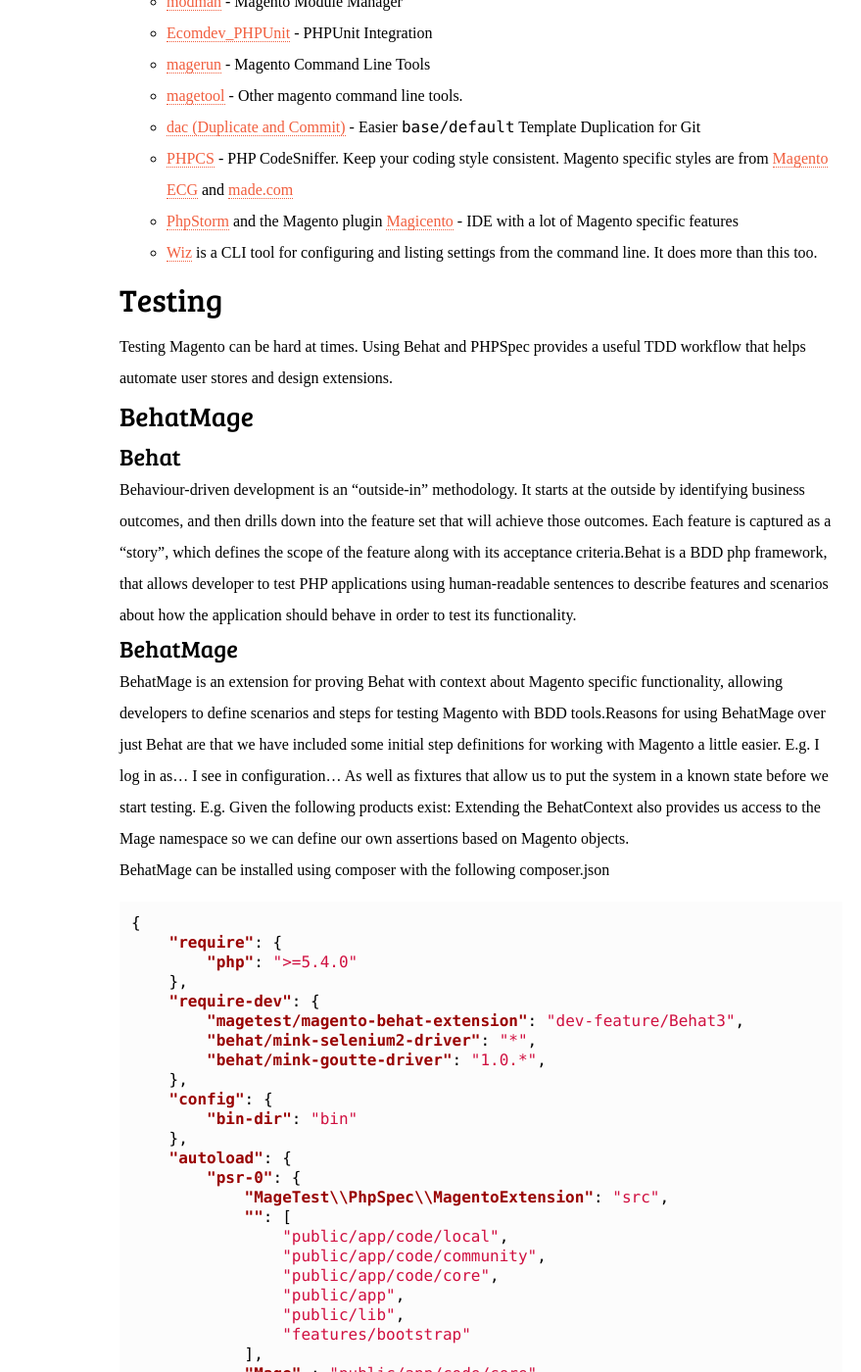
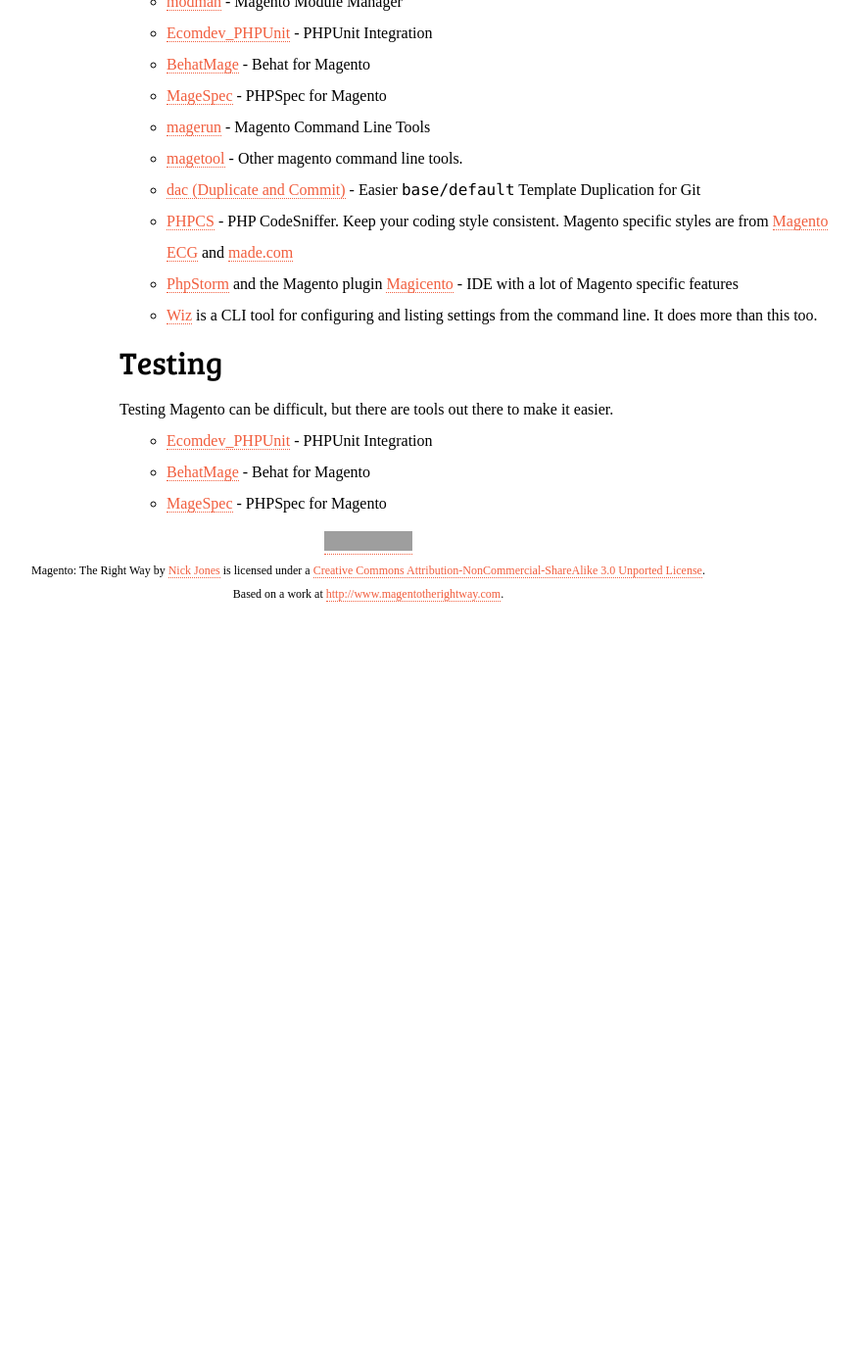
Before and after one commit to punkstar/magentotherightway.com, a Jekyll site: the page built from index.html, in a window 1280 px wide and 1400 px high, scrolled down 4491 px. Shown: the whole window at 98% size, without its empty margins (264-1143 px from the left). Built offline with Jekyll 4.4.1, drawn with Linux system fonts in a browser that asks for light colours; some web fonts are replaced; after the commit the page ends 5121 px from its top, so only the background shows below that; some of the changed text lies outside the part shown; grey boxes are pictures that could not be loaded.

Commit message:
Don't give behatmage/magespec so much prevalence
* BehatMage and MageSpec took up a lot of room compared to the feel
  of the advice on the rest of the site
* Moved to just links, keeps the page shorter
* Add separate testing section
* Removed configuration file.

```diff
--- a/_posts/06-01-01-DevelopmentTools.md
+++ b/_posts/06-01-01-DevelopmentTools.md
@@ -7,6 +7,8 @@
 
 * [modman](https://github.com/colinmollenhour/modman) - Magento Module Manager
 * [Ecomdev_PHPUnit](https://github.com/EcomDev/EcomDev_PHPUnit) - PHPUnit Integration
+* [BehatMage](https://github.com/MageTest/BehatMage) - Behat for Magento
+* [MageSpec](https://github.com/MageTest/MageSpec) - PHPSpec for Magento
 * [magerun](https://github.com/netz98/n98-magerun) - Magento Command Line Tools
 * [magetool](http://magetool.co.uk/) - Other magento command line tools.
 * [dac (Duplicate and Commit)](https://github.com/shawesome/dac) - Easier `base/default` Template Duplication for Git
--- a/_posts/07-01-01-Testing.md
+++ b/_posts/07-01-01-Testing.md
@@ -3,5 +3,8 @@
 permalink: testing
 ---
 
-Testing Magento can be hard at times. Using Behat and PHPSpec provides a useful TDD workflow that helps automate
-user stores and design extensions.
+Testing Magento can be difficult, but there are tools out there to make it easier.
+
+* [Ecomdev_PHPUnit](https://github.com/EcomDev/EcomDev_PHPUnit) - PHPUnit Integration
+* [BehatMage](https://github.com/MageTest/BehatMage) - Behat for Magento
+* [MageSpec](https://github.com/MageTest/MageSpec) - PHPSpec for Magento
--- a/_posts/07-02-01-BehatMage.md
+++ /dev/null
@@ -1,57 +0,0 @@
----
-title: BehatMage
-permalink: behat_mage
-isChild: true
----
-
-### Behat
-Behaviour-driven development is an “outside-in” methodology. It starts at the outside by identifying business outcomes,
-and then drills down into the feature set that will achieve those outcomes. Each feature is captured as a “story”,
-which defines the scope of the feature along with its acceptance criteria.Behat is a BDD php framework, that allows developer to
-test PHP applications using human-readable sentences to describe features and scenarios about how the application should behave in order to
-test its functionality.
-
-
-### BehatMage
-BehatMage is an extension for proving Behat with context about Magento specific functionality, allowing developers to define scenarios and
-steps for testing Magento with BDD tools.Reasons for using BehatMage over just Behat are that we have included some initial step definitions
-for working with Magento a little easier. E.g. I log in as… I see in configuration… As well as fixtures that allow us to put the system in a
-known state before we start testing. E.g. Given the following products exist: Extending the BehatContext also provides us access to the Mage
-namespace so we can define our own assertions based on Magento objects.
-
-BehatMage can be installed using composer with the following composer.json
-
-{% highlight json %}
-{
-    "require": {
-        "php": ">=5.4.0"
-    },
-    "require-dev": {
-        "magetest/magento-behat-extension": "dev-feature/Behat3",
-        "behat/mink-selenium2-driver": "*",
-        "behat/mink-goutte-driver": "1.0.*",
-    },
-    "config": {
-        "bin-dir": "bin"
-    },
-    "autoload": {
-        "psr-0": {
-            "MageTest\\PhpSpec\\MagentoExtension": "src",
-            "": [
-                "public/app/code/local",
-                "public/app/code/community",
-                "public/app/code/core",
-                "public/app",
-                "public/lib",
-                "features/bootstrap"
-            ],
-            "Mage" : "public/app/code/core"
-        }
-    }
-}
-{% endhighlight %}
-
-Once BehatMage is installed you can then use Behat within a Magento project. BehatMage provides additional contexts files to support
-Magento as well as providing access to Mage within context files.
-
-For more information on using BehatMage please refer to the github repo [here](https://github.com/MageTest/BehatMage)
--- a/_posts/07-02-02-MageSpec.md
+++ /dev/null
@@ -1,65 +0,0 @@
----
-title: MageSpec
-permalink: mage_spec
-isChild: true
----
-
-### What is PHPSpec
-
-PHPspec is a development tool derived from BDD technique called specs or SpecBDD; there is no real difference between
-SpecBDD and TDD other than the language that is used to describe the scenarios and features.
-
-When using PHPSpec the focus is all about the “Behaviour” of the method as opposed to traditional TDD where the focus is all on
-“testing”. We write our specifications as if we were talking to a stake holder in the project: It should do something when I
-apply something else.
-
-### What is MageSpec
-
-MageSpec is an extension to the SpecBDD tool PHPSpec, Its main purpose is to allow an easy integration into Magento when
-describing behaviour. It does this by exposing the Magento classes required and creates a level of knowledge about Models Blocks
-and controllers… MageSpec helps keep the focus on the red green refactor loop by:
-
-   * Describe
-   * Implement
-   * Refactor
-
-
-We achieve this by adding additional helpers to the PHPSpec CLI for describing key components within Magento ( Blocks, Models,
-    Controllers ) this validates the modules vendor name and module name to ensure Magento compatibility.
-
-
-A recently added feature is automatic code generation for modules including app/etc/modules/…. and the concept of Magento code
- pools. For a developer this allows us to describe in the CLI, implement in the IDE and assert via the CLI reducing the need for manual steps of boilerplate code and browser refreshes.
-
-BehatMage can be installed using composer with the following composer.json
-
-{% highlight json %}
-{
-    "require": {
-        "php": ">=5.4.0"
-    },
-    "require-dev": {
-        "magetest/magento-phpspec-extension": "2.1.*"
-    },
-    "config": {
-        "bin-dir": "bin"
-    },
-    "autoload": {
-        "psr-0": {
-            "MageTest\\PhpSpec\\MagentoExtension": "src",
-            "": [
-                "public/app/code/local",
-                "public/app/code/community",
-                "public/app/code/core",
-                "public/app",
-                "public/lib",
-                "features/bootstrap"
-            ],
-            "Mage" : "public/app/code/core"
-        }
-    }
-}
-{% endhighlight %}
-
-
-For more information on using MageSpec please refer to the github repo [here](https://github.com/MageTest/MageSpec)
```
Also changed, not shown: _config.yml (deleted, +0 -8 lines).
